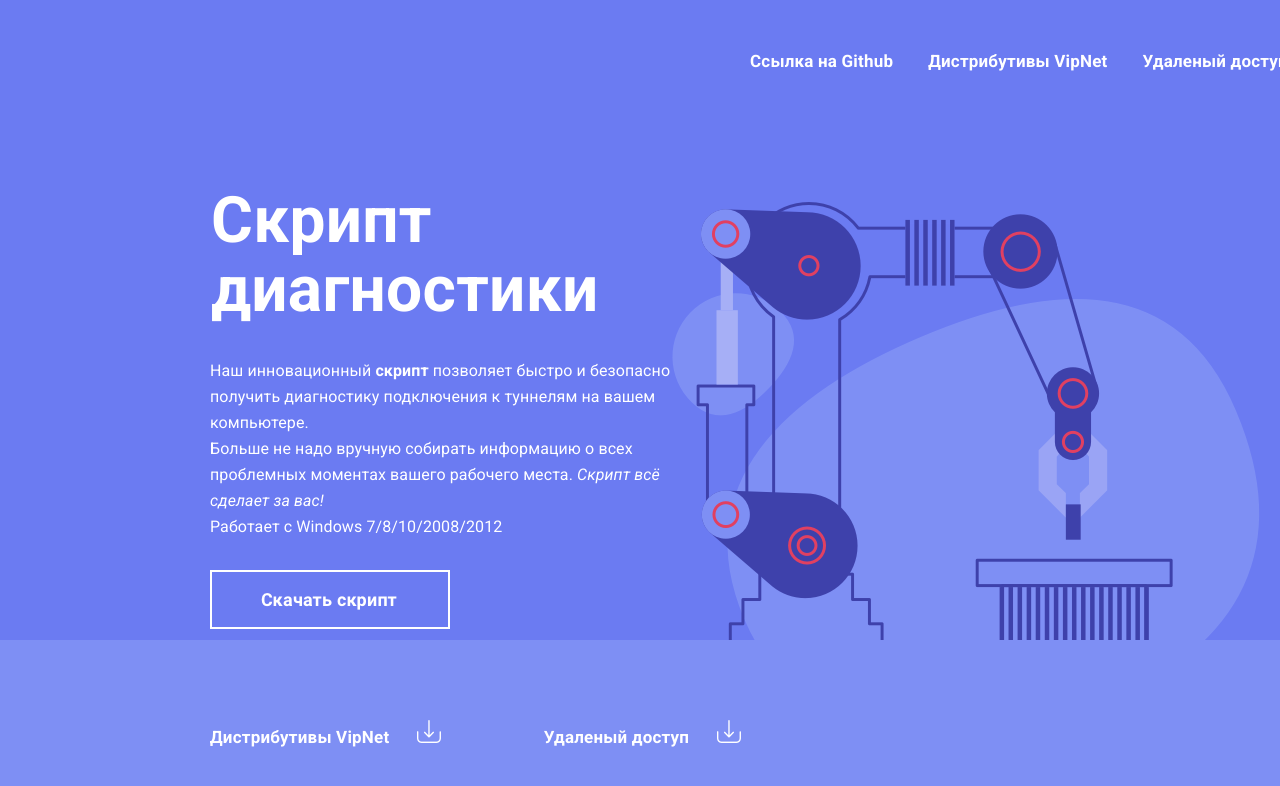
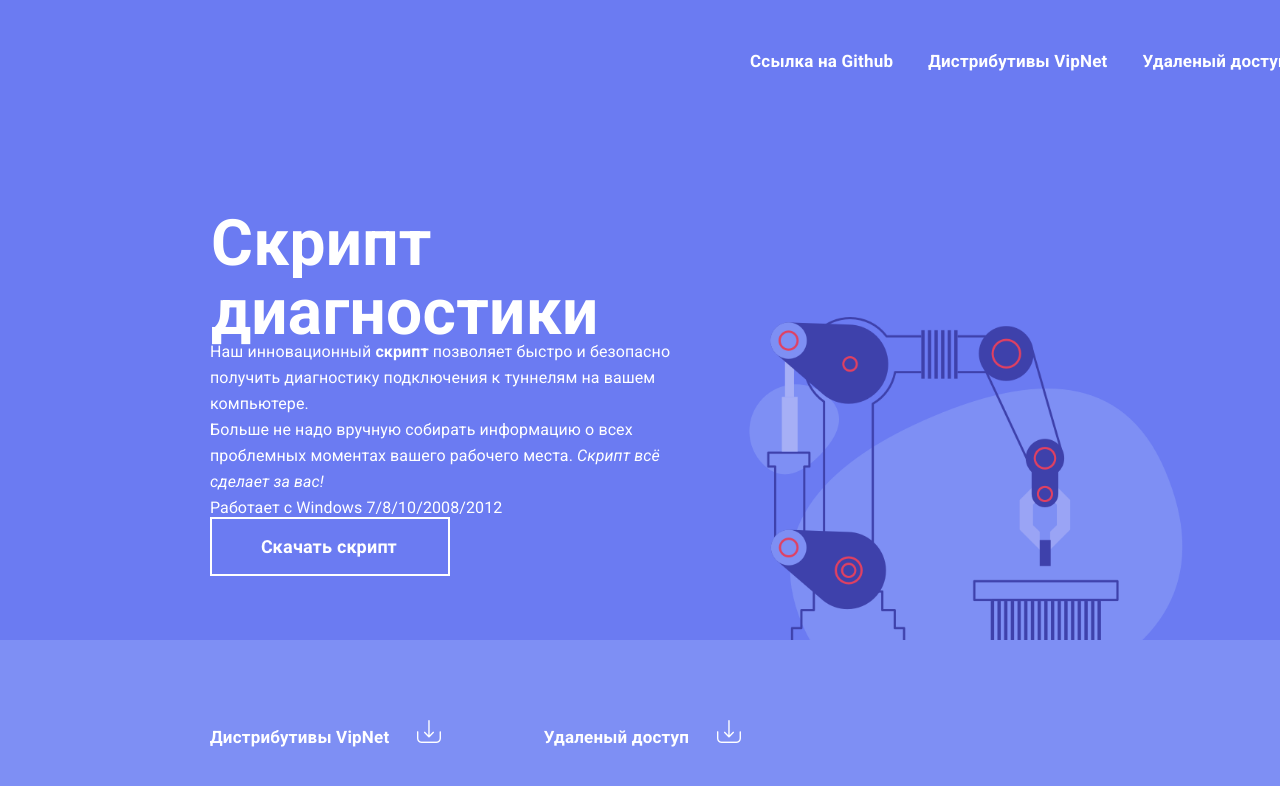
Before and after one commit to Handofshaman/handofshaman.github.com, a plain HTML site: page index.html in a window 1280 px wide. Shown: the top 786 px of the page. Drawn offline with Linux system fonts and the light colour scheme.

Commit message:
Add files via upload

```diff
--- a/css/style.css
+++ b/css/style.css
@@ -6,7 +6,6 @@
 }
 
 html, body, .main_wrapper {height:100%;}
-
 
 .content_wrapper{
 	position:relative;
@@ -66,7 +65,7 @@ a:hover{
 }
 .content_title{
 	position:absolute;
-	top: 186px;
+	bottom: 45.5%;
 	left: 211px;
 	font-family: Roboto;
 	font-size: 32px;
@@ -93,12 +92,14 @@ a:hover{
 	width:480px;
 	height:104px;
 	left: 210px;
-	top: 358px;
+	bottom: 30.8%;
 }
 .content_button{
 	position:absolute;
-	top: 570px;
+	bottom: 19.2%;
 	left: 210px;
+
+
 }
 .content_button a{
 	position:absolute;
@@ -115,14 +116,18 @@ a:hover{
 	position: absolute;
 	bottom: 0px;
 	right: 20.5px;
+	width: 39.9%;
+	height: 50.5%;
+	overflow:hidden;
 }
 
 .content_wrapper_img  img{
 	display: block;
 	padding:0;
 	margin:0;
+	height:100%;
+
 }
-
 
 .footer_menu_wrapper{
 	position: relative;
@@ -145,3 +150,8 @@ a:hover{
 	display:inline-block;
 	padding-left: 23px;
 }
+@media (max-width: 479px) {
+  .content_wrapper_img  img  {
+   display:none;
+  }
+}
```
